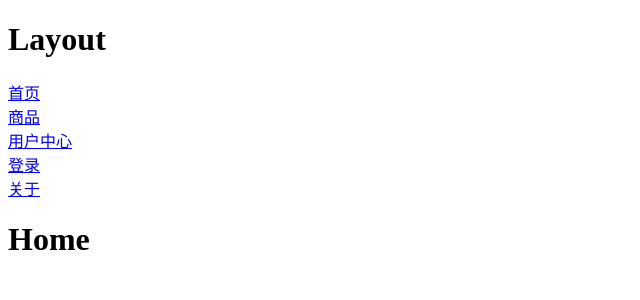
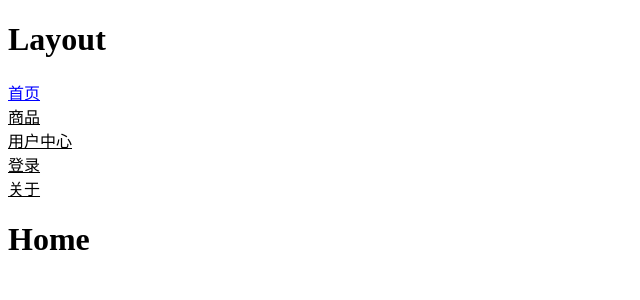
Before and after one commit to kongmingLatern/MiniRouter, a React (Create React App) app: page / in a window 1280 px wide. Shown: the top 300 px of the page, without its empty margins (0-640 px from the left). Built offline with nearby package versions, Linux system fonts and the light colour scheme.

Commit message:
feat: add NavLink

```diff
--- a/src/App.js
+++ b/src/App.js
@@ -3,6 +3,7 @@ import {
   Routes,
   Route,
   Link,
+  NavLink,
   Outlet,
   Navigate,
   useNavigate,
@@ -73,19 +74,25 @@ export default function App() {
   )
 }
 
+function CustomNavLink({ to, ...rest }) {
+  return (
+    <NavLink to={to} {...rest} style={({ isActive }) => ({ color: isActive ? 'blue' : 'black' })}></NavLink>
+  )
+}
+
 function Layout() {
   return (
     <>
       <h1>Layout</h1>
-      <Link to="/">首页</Link>
+      <CustomNavLink to="/">首页</CustomNavLink>
       <br />
-      <Link to="/product">商品</Link>
+      <CustomNavLink to="/product">商品</CustomNavLink>
       <br />
-      <Link to="/user">用户中心</Link>
+      <CustomNavLink to="/user">用户中心</CustomNavLink>
       <br />
-      <Link to="/Login">登录</Link>
+      <CustomNavLink to="/Login">登录</CustomNavLink>
       <br />
-      <Link to="/about">关于</Link>
+      <CustomNavLink to="/about">关于</CustomNavLink>
       <Outlet />
     </>
   )
```
